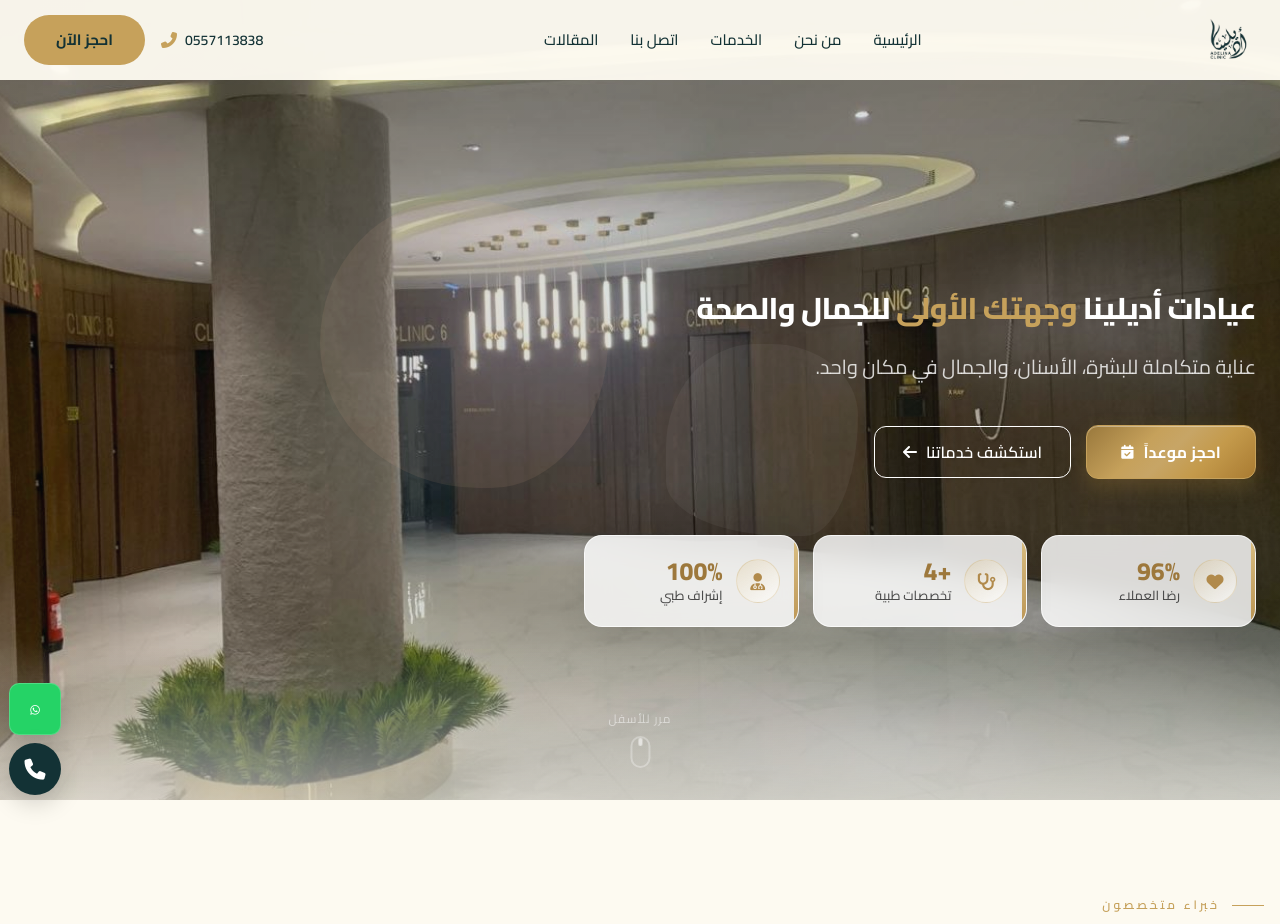
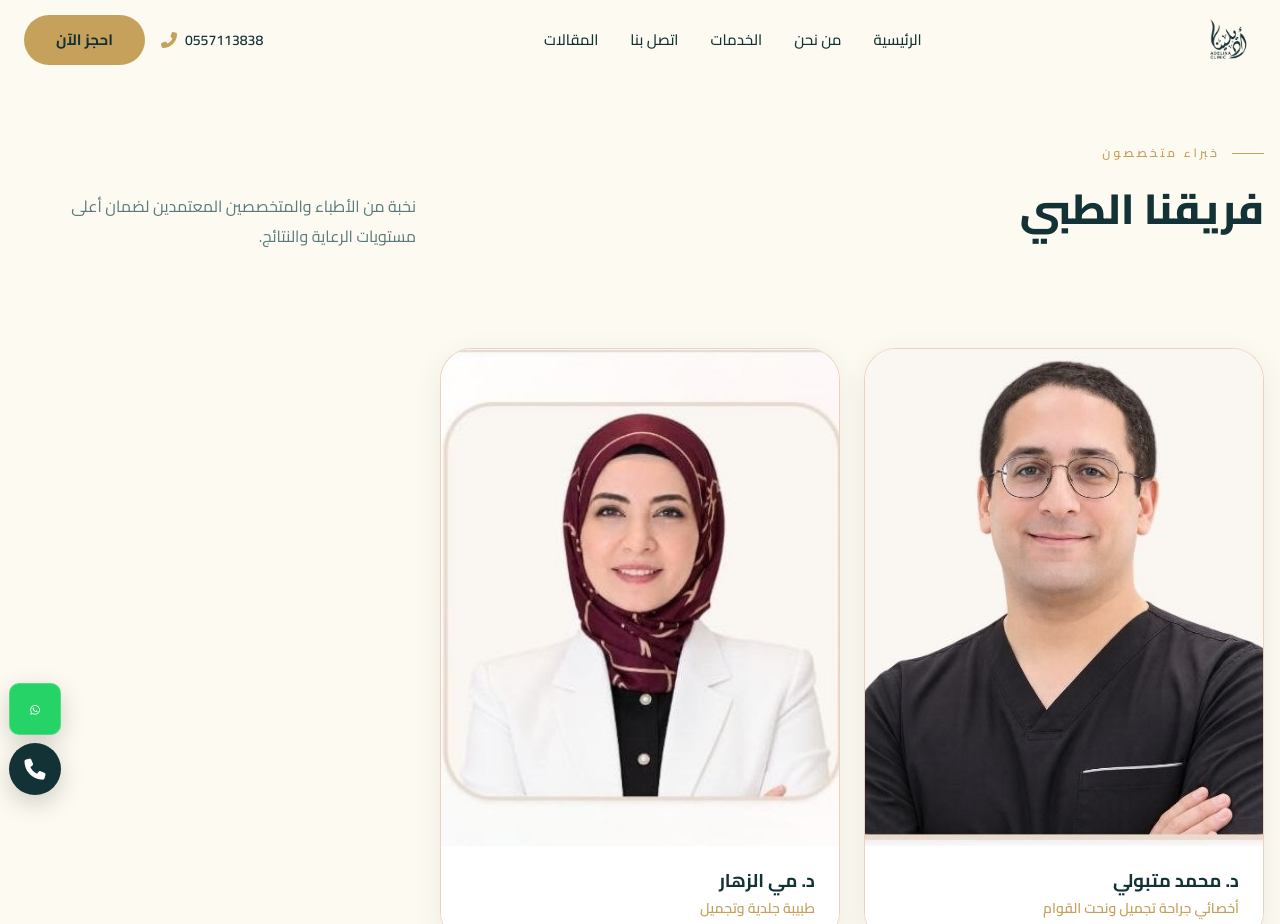
Before and after one commit to 5ReemMohamed/adelinaclinics, a plain HTML site: page doctors.html in a window 1280 px wide. Shown: the top 924 px of the page. Drawn offline with nearby package versions, Linux system fonts and the light colour scheme.

Commit message:
doctors edit commit

```diff
--- a/doctors.html
+++ b/doctors.html
@@ -284,113 +284,14 @@
     </aside>
 
 
-  <section id="hero" class="hero-section" aria-label="القسم الرئيسي">
-        <div class="hero-background">
-          <img
-            src="images/hero-bg.jpg"
-            alt="عيادة أديلينا الفاخرة — بيئة طبية نظيفة وعصرية"
-            class="hero-background-image"
-          />
-
-          <div class="hero-overlay"></div>
-
-
-          <div class="hero-bottom-fade"></div>
-        </div>
-
-        <div class="hero-blob hero-blob-one" aria-hidden="true"></div>
-
-        <div class="hero-blob hero-blob-two" aria-hidden="true"></div>
-
-        <div class="container-rtl hero-content mt-5">
-          <div class="hero-content-inner mt-5">
-            <h1 class="hero-animate hero-title">
-              عيادات أديلينا
-
-              <span class="hero-title-accent"> وجهتك الأولى </span>
-
-              للجمال والصحة
-            </h1>
-
-            <p class="hero-animate hero-description">
-              عناية متكاملة للبشرة، الأسنان، والجمال في مكان واحد.
-            </p>
-
-            <div class="hero-animate hero-actions">
-              <a
-                href="/#contact"
-                class="btn-gold-custom hero-primary-btn text-decoration-none"
-              >
-                <span>احجز موعداً</span>
-                <i class="fas fa-calendar-check"></i>
-              </a>
-              <a
-                href="/#services"
-                class="btn-outline-custom hero-secondary-btn text-decoration-none"
-              >
-                <span>استكشف خدماتنا</span>
-                <i class="fas fa-arrow-left"></i>
-              </a>
-            </div>
-
-           <div class="hero-animate hero-stats">
-
-  <div class="hero-stat">
-    <div class="hero-stat-icon">
-      <i class="fas fa-heart"></i>
-    </div>
-
-    <div>
-      <p class="hero-stat-value">96%</p>
-      <p class="hero-stat-label">رضا العملاء</p>
-    </div>
-  </div>
-
-
-  <div class="hero-stat">
-    <div class="hero-stat-icon">
-      <i class="fas fa-stethoscope"></i>
-    </div>
-
-    <div>
-      <p class="hero-stat-value">+4</p>
-      <p class="hero-stat-label">تخصصات طبية</p>
-    </div>
-  </div>
-
-
-  <div class="hero-stat">
-    <div class="hero-stat-icon">
-      <i class="fas fa-user-doctor"></i>
-    </div>
-
-    <div>
-      <p class="hero-stat-value">100%</p>
-      <p class="hero-stat-label">إشراف طبي</p>
-    </div>
-  </div>
-
-</div>
-          </div>
-        </div>
 
 
 
-        <div class="hero-scroll-indicator">
-          <span> مرر للأسفل </span>
-
-          <div class="scroll-mouse">
-            <div class="scroll-dot"></div>
-          </div>
-        </div>
-      </section>
-
-
-    <section id="doctors" class="doctors-section">
+    <section id="doctors" class="doctors-section py-5">
         <div class="doctors-orb"></div>
 
         <div class="container position-relative">
-            <div class="row align-items-end justify-content-between g-4 mb-5" data-aos="fade-up">
+            <div class="row align-items-end justify-content-between g-4 mb-5 py-5 mt-4" data-aos="fade-up">
                 <div class="col-md-7">
                     <div class="doctor-label">
                         <span class="label-line"></span>
```
